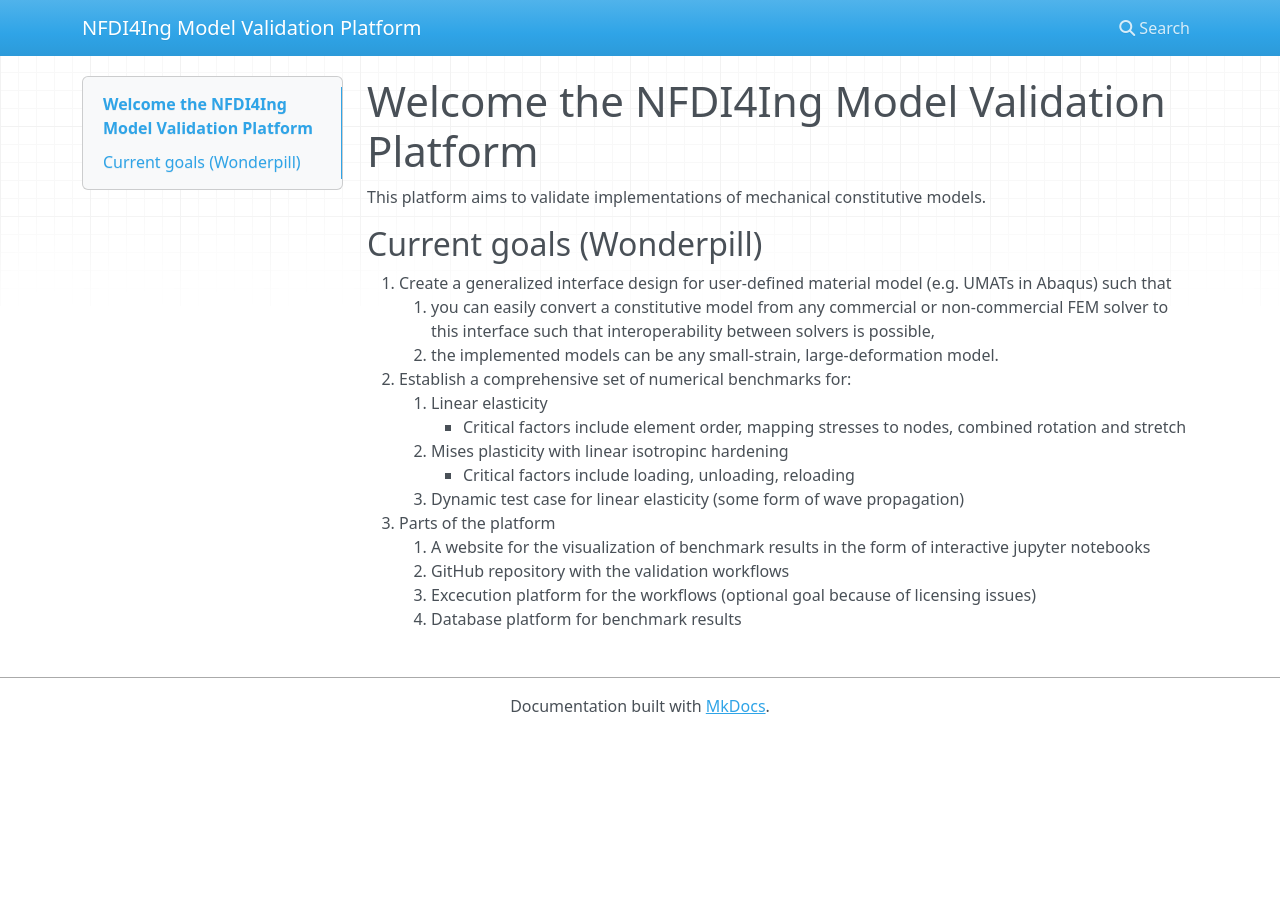
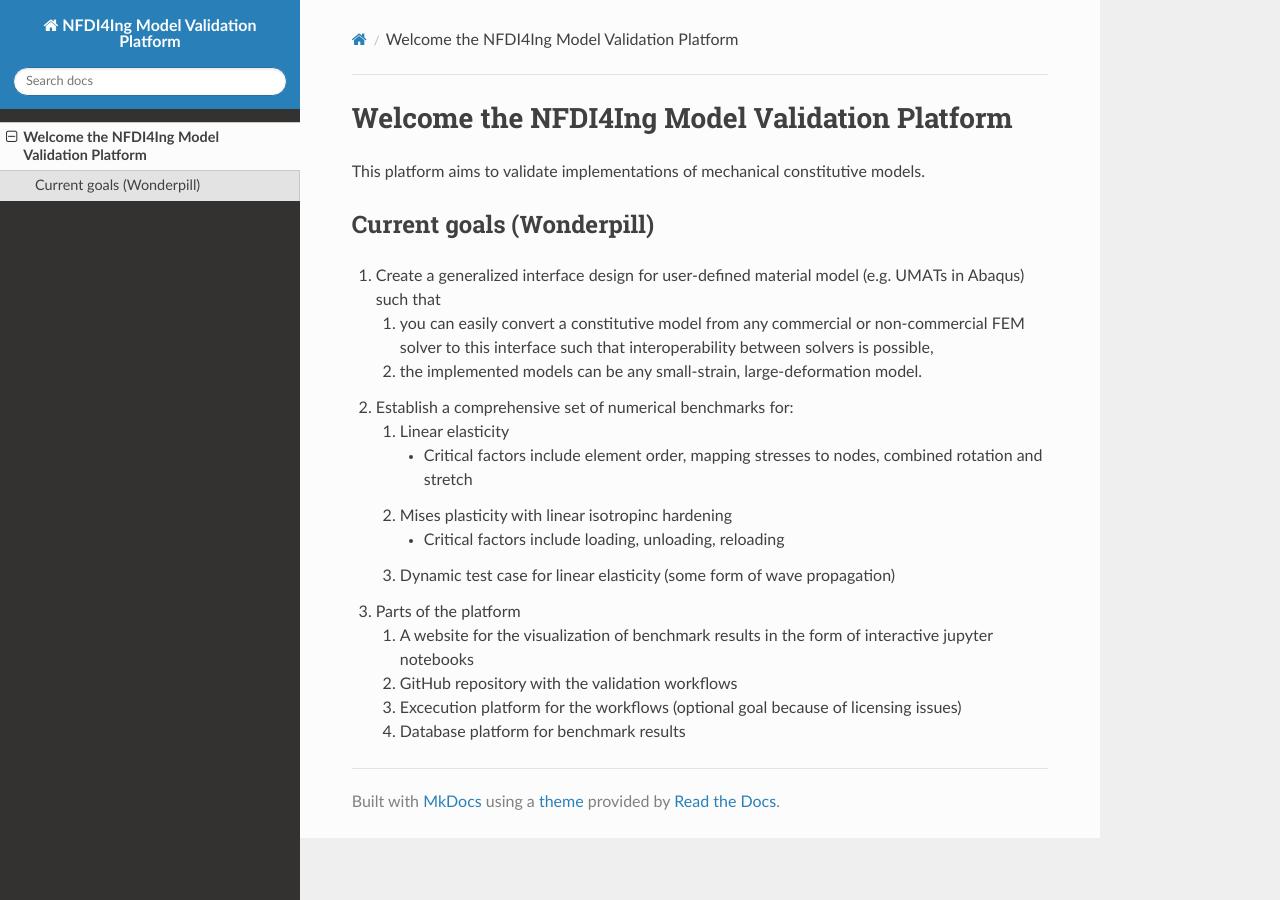
Before and after one commit to M-Jafarkhani/NFDI4IngModelValidationPlatform, an MkDocs documentation site: the page built from docs/index.md, in a window 1280 px wide. Built offline with MkDocs 1.6.1, drawn with Linux system fonts in a browser that asks for light colours; nearby versions of some CDN libraries.

Commit message:
Fix theme

```diff
--- a/.readthedocs.yaml
+++ b/.readthedocs.yaml
@@ -1,8 +1,5 @@
 version: 2
 
-theme:
-  name: readthedocs
-  highlightjs: true
 
 # Set the version of Python and other tools you might need
 build:
--- a/mkdocs.yml
+++ b/mkdocs.yml
@@ -1 +1,5 @@
 site_name: NFDI4Ing Model Validation Platform
+
+theme:
+  name: readthedocs
+  highlightjs: true
```
